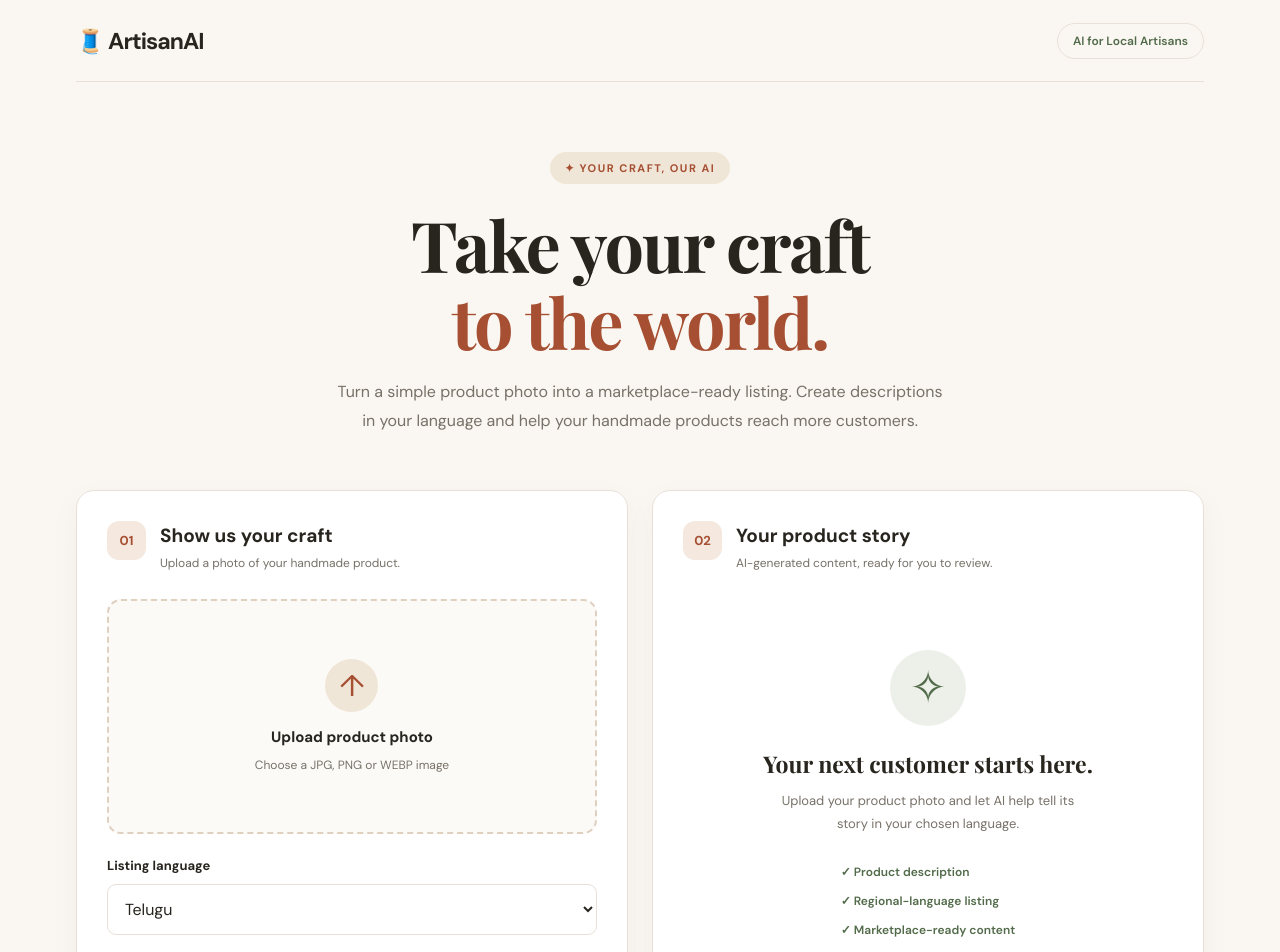
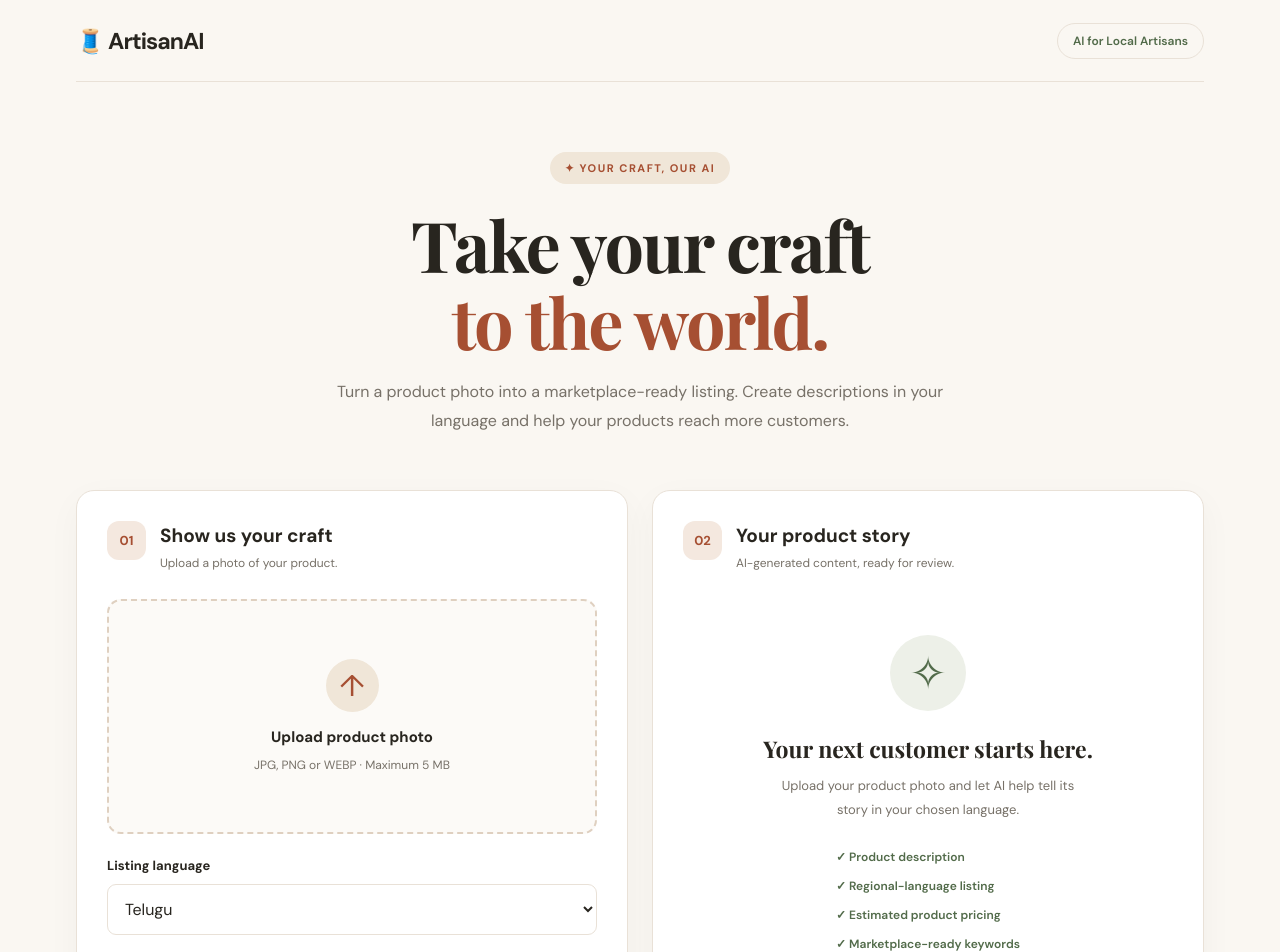
Before and after one commit to vbalaraghavamullapudi-hub/artisan-ai-marketplace, a Next.js app: page / in a window 1280 px wide. Shown: the top 952 px of the page. Built offline with nearby package versions, Linux system fonts and the light colour scheme.

Commit message:
Refactor image handling and listing generation

```diff
--- a/app/page.js
+++ b/app/page.js
@@ -1,6 +1,7 @@
+
 "use client";
 
-import { useState } from "react";
+import { useEffect, useState } from "react";
 
 export default function Home() {
   const [image, setImage] = useState(null);
@@ -9,14 +10,30 @@ const [language, setLanguage] = useState("Telugu");
   const [result, setResult] = useState("");
   const [loading, setLoading] = useState(false);
   const [error, setError] = useState("");
+  const [copied, setCopied] = useState(false);
+
+  useEffect(() => {
+    return () => {
+      if (preview) URL.revokeObjectURL(preview);
+    };
+  }, [preview]);
 
   function handleImage(e) {
     const file = e.target.files?.[0];
+
     if (!file) return;
 
+    const allowedTypes = ["image/jpeg", "image/png", "image/webp"];
 
-if (!file.type.startsWith("image/")) {
-  setError("Please upload an image file.");
+    if (!allowedTypes.includes(file.type)) {
+      setError("Please upload a JPG, PNG, or WEBP image.");
+      e.target.value = "";
+      return;
+    }
+
+    if (file.size > 5 * 1024 * 1024) {
+      setError("Please choose an image smaller than 5 MB.");
+      e.target.value = "";
       return;
     }
 
@@ -24,25 +41,36 @@ setImage(file);
     setPreview(URL.createObjectURL(file));
     setResult("");
     setError("");
-
+    setCopied(false);
   }
 
   async function generateListing() {
     if (!image) {
-setError("Please upload a photo of your handmade product first.");
+      setError("Please upload a product photo first.");
       return;
     }
 
     setLoading(true);
     setError("");
     setResult("");
+    setCopied(false);
 
     try {
+      const base64 = await new Promise((resolve, reject) => {
         const reader = new FileReader();
 
-  const base64 = await new Promise((resolve, reject) => {
-    reader.onload = () => resolve(reader.result.split(",")[1]);
-    reader.onerror = reject;
+        reader.onload = () => {
+          const value = reader.result;
+
+          if (typeof value !== "string") {
+            reject(new Error("Unable to read the image."));
+            return;
+          }
+
+          resolve(value.split(",")[1]);
+        };
+
+        reader.onerror = () => reject(new Error("Unable to read the image."));
         reader.readAsDataURL(image);
       });
 
@@ -62,16 +90,36 @@ try {
         throw new Error(data.error || "Unable to generate the listing.");
       }
 
+      if (!data.text) {
+        throw new Error("The AI returned an empty listing. Please try again.");
+      }
+
       setResult(data.text);
     } catch (err) {
       setError(err.message || "Something went wrong. Please try again.");
     } finally {
       setLoading(false);
     }
-
   }
 
-return ( <main className="page"> <nav className="navbar"> <a className="brand" href="#">🧵 ArtisanAI</a> <span className="nav-tag">AI for Local Artisans</span> </nav>
+  async function copyListing() {
+    try {
+      await navigator.clipboard.writeText(result);
+      setCopied(true);
+      setError("");
+    } catch {
+      setError(
+        "Copying was blocked by your browser. Please select and copy the listing manually."
+      );
+    }
+  }
+
+  return (
+    <main className="page">
+      <nav className="navbar">
+        <a className="brand" href="#">🧵 ArtisanAI</a>
+        <span className="nav-tag">AI for Local Artisans</span>
+      </nav>
 
       <section className="hero">
         <div className="badge">✦ YOUR CRAFT, OUR AI</div>
@@ -81,9 +129,9 @@ return ( <main className="page"> <nav className="navbar"> <a className="brand" h
           <span>to the world.</span>
         </h1>
         <p>
-      Turn a simple product photo into a marketplace-ready listing.
-      Create descriptions in your language and help your handmade
-      products reach more customers.
+          Turn a product photo into a marketplace-ready listing.
+          Create descriptions in your language and help your products
+          reach more customers.
         </p>
       </section>
 
@@ -93,23 +141,24 @@ return ( <main className="page"> <nav className="navbar"> <a className="brand" h
             <span className="step">01</span>
             <div>
               <h2>Show us your craft</h2>
-          <p>Upload a photo of your handmade product.</p>
+              <p>Upload a photo of your product.</p>
             </div>
           </div>
 
           <label className="upload-box">
             {preview ? (
-          <img src={preview} alt="Your uploaded product" />
+              <img src={preview} alt="Uploaded product preview" />
             ) : (
               <div className="upload-placeholder">
                 <span className="upload-icon">↑</span>
                 <strong>Upload product photo</strong>
-            <span>Choose a JPG, PNG or WEBP image</span>
+                <span>JPG, PNG or WEBP · Maximum 5 MB</span>
               </div>
             )}
+
             <input
               type="file"
-          accept="image/*"
+              accept="image/jpeg,image/png,image/webp"
               onChange={handleImage}
               hidden
             />
@@ -136,10 +185,12 @@ return ( <main className="page"> <nav className="navbar"> <a className="brand" h
             {loading ? "Creating your listing..." : "✦ Generate with AI"}
           </button>
 
-      {error && <p className="error">{error}</p>}
+          {error && (
+            <p className="error" role="alert">{error}</p>
+          )}
 
           <p className="privacy-note">
-        🔒 Your product image is used to generate your listing.
+            🔒 Your image is sent to the AI service to generate a listing.
           </p>
         </div>
 
@@ -148,18 +199,15 @@ return ( <main className="page"> <nav className="navbar"> <a className="brand" h
             <span className="step">02</span>
             <div>
               <h2>Your product story</h2>
-          <p>AI-generated content, ready for you to review.</p>
+              <p>AI-generated content, ready for review.</p>
             </div>
           </div>
 
           {result ? (
             <div className="result-content">
               <pre>{result}</pre>
-          <button
-            className="copy-button"
-            onClick={() => navigator.clipboard.writeText(result)}
-          >
-            Copy listing
+              <button className="copy-button" onClick={copyListing}>
+                {copied ? "✓ Copied successfully!" : "Copy listing"}
               </button>
             </div>
           ) : (
@@ -173,7 +221,8 @@ return ( <main className="page"> <nav className="navbar"> <a className="brand" h
               <div className="feature-list">
                 <span>✓ Product description</span>
                 <span>✓ Regional-language listing</span>
-            <span>✓ Marketplace-ready content</span>
+                <span>✓ Estimated product pricing</span>
+                <span>✓ Marketplace-ready keywords</span>
               </div>
             </div>
           )}
```
Lines whose indentation alone changed are shown as unchanged.
